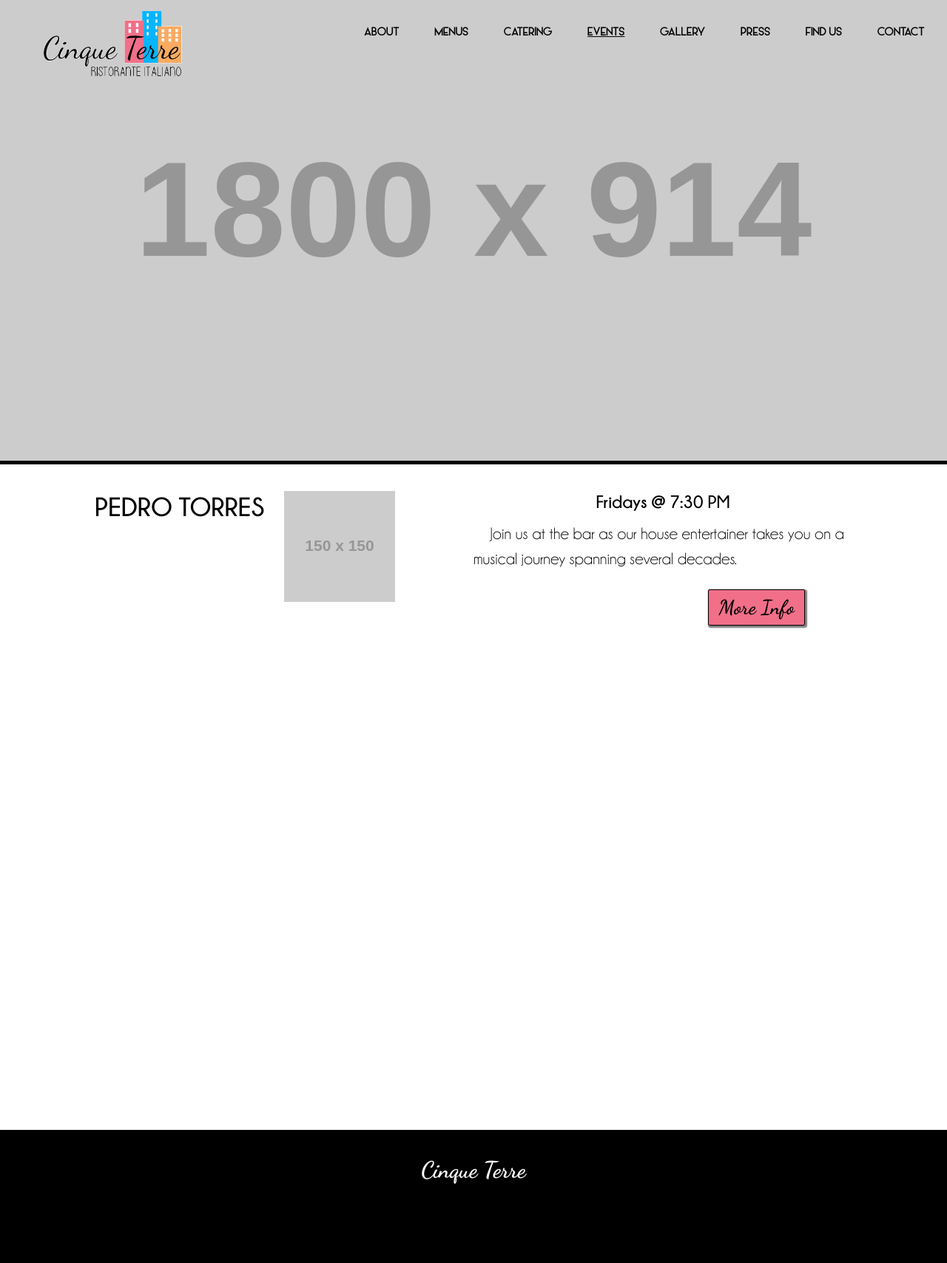
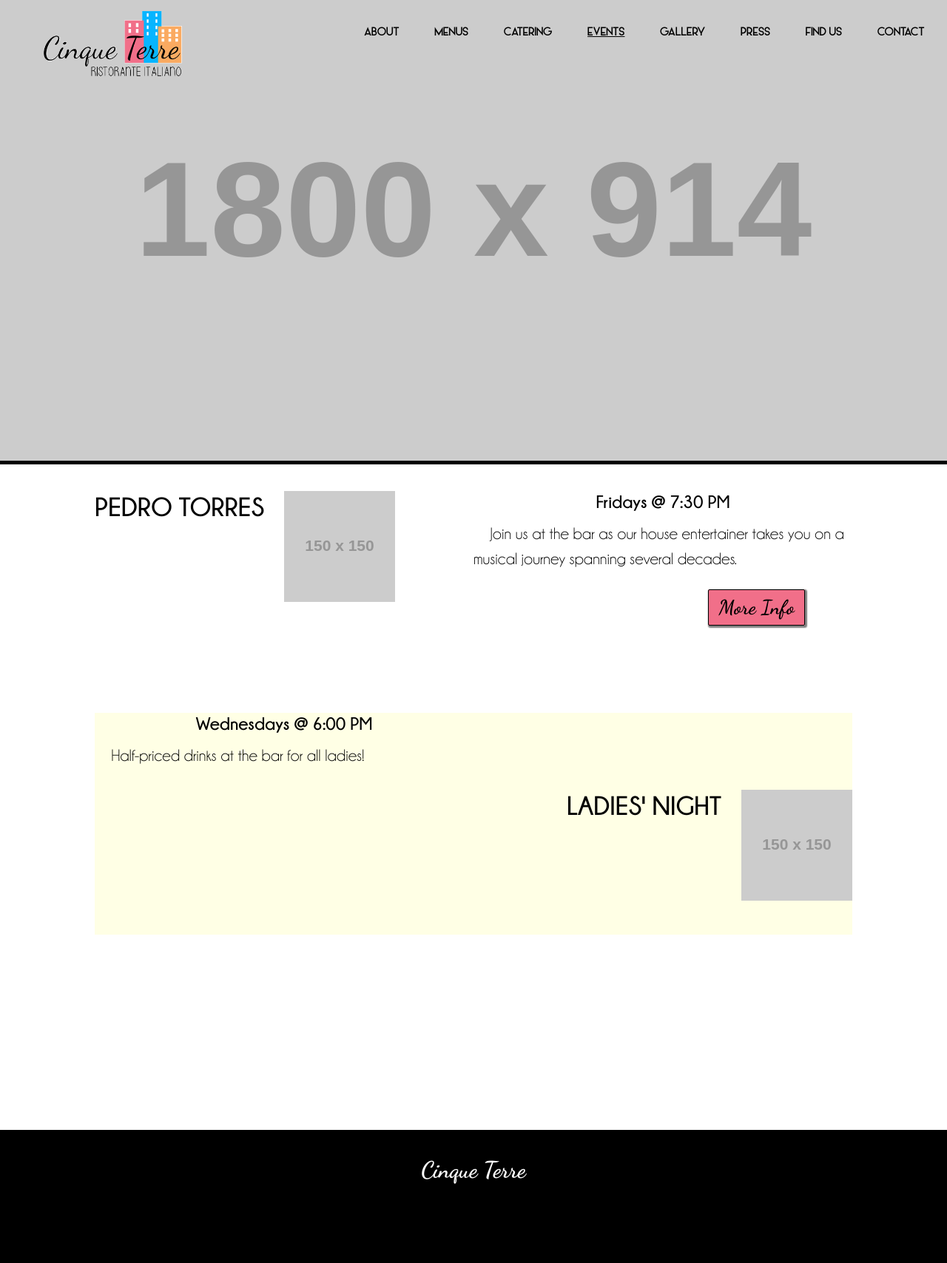
Before and after one commit to cinqueterreli/cinqueterre.github.io, a Jekyll site: the page built from events.html, in a window 1280 px wide. Shown: the whole page at 74% size. Built offline with Jekyll 4.4.1, drawn with Linux system fonts in a browser that asks for light colours; nearby versions of some CDN libraries.

Commit message:
idk dudebro

```diff
--- a/css/main.css
+++ b/css/main.css
@@ -532,6 +532,10 @@ hr {
 	height:300px;
 }
 
+.color {
+	background-color:#FFFFE5;
+}
+
 .event-name {
 	float:left;
 	font-size:2em;
--- a/events.html
+++ b/events.html
@@ -20,6 +20,17 @@ header: http://placehold.it/1800x914
 	</div>
 </div>
 
+<div class="event-holder color">
+	<div class="event-left">
+		<h3>Wednesdays @ 6:00 PM</h3>
+		<p class="event-des">Half-priced drinks at the bar for all ladies!</p>
+	</div>
+	<div class="event-right">
+		<h3 class="event-name">LADIES' NIGHT</h3>
+		<img src="http://placehold.it/150x150" class="promo-img">
+	</div>
+</div>
+
 
 
 
```
